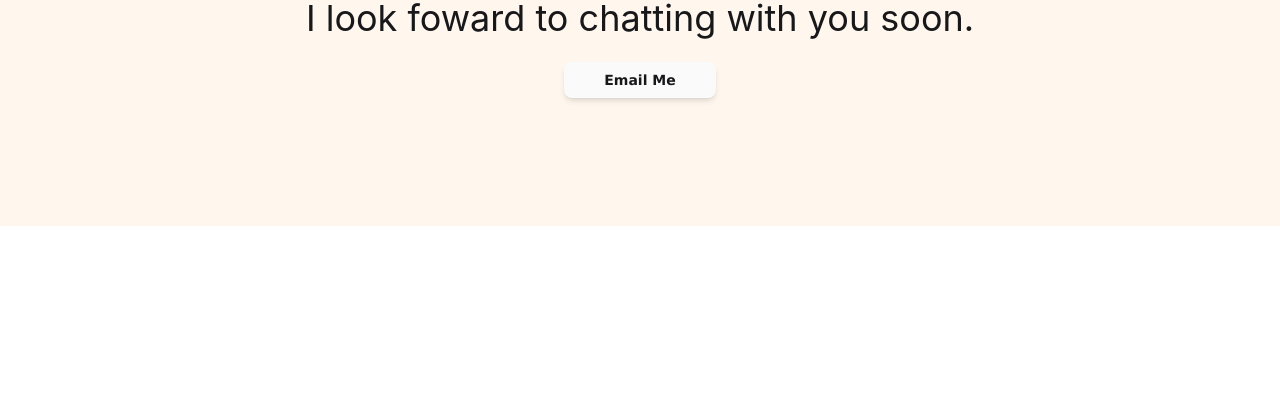
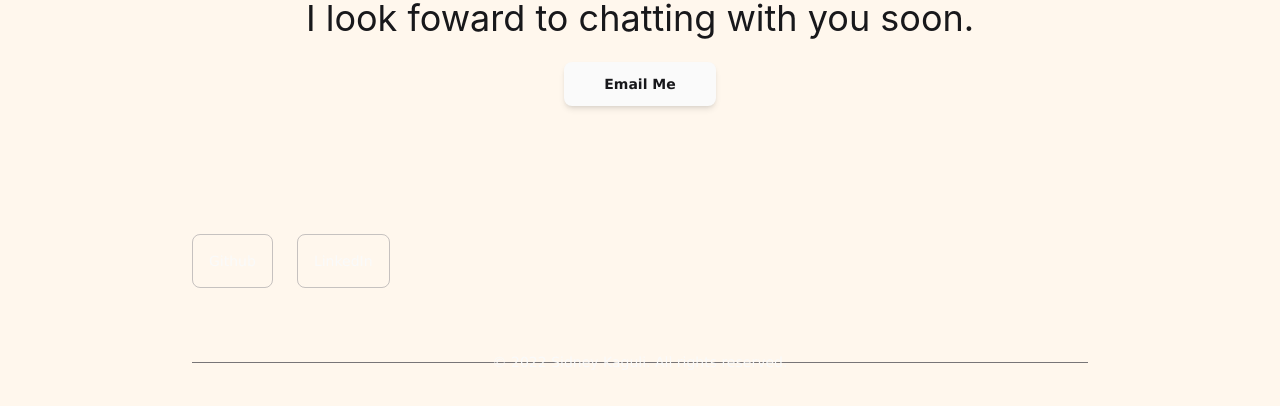
Before and after one commit to XsidX/sid-portfolio, a Next.js app: page / in a window 1280 px wide. Shown: the part 1764-2170 px from the top of the page. Before the commit the page ends 1990 px from the top, so only its background shows below. Built offline with nearby package versions, Linux system fonts and the light colour scheme.

Commit message:
Add Footer

```diff
--- /dev/null
+++ b/components/Footer.js
@@ -0,0 +1,30 @@
+import React from 'react';
+
+const Footer = () => (
+  <footer className="mx-auto max-w-4xl">
+    <div className="flex gap-6 py-8">
+      <button type="button" className="p-4 text-sm text-zinc-50 font-mplus border border-zinc-500/40 rounded-lg hover:bg-purple-900/10 hover:text-purple-500 hover:border-purple-900/10 transition duration-100 ease-in">
+        Github
+      </button>
+      <button type="button" className="p-4 text-sm text-zinc-50 font-mplus border border-zinc-500/40 rounded-lg hover:bg-orange-900/10 hover:text-orange-500 hover:border-purple-900/10 transition duration-100 ease-in">
+        LinkedIn
+      </button>
+    </div>
+    <div className="relative flex justify-center my-8">
+      {/* strike a line across the div */}
+      <div className="absolute top-1/2 left-0 w-full h-line bg-zinc-700/70" />
+      <div className="absolute left-1/8 w- top-0 bottom-0 w-1/2 blur-md dark:bg-zinc-900" />
+      <div className="absolute left-1/8 w- top-0 bottom-0 w-1/2 blur-lg dark:bg-zinc-900" />
+      <div className="absolute left-1/8 w- top-0 bottom-0 w-1/2 blur-md dark:bg-zinc-900" />
+      <p className="text-sm text-zinc-50 font-mplus z-10">
+        &copy;
+        {' '}
+        {new Date().getFullYear()}
+        {' '}
+        Sidney Kaguli. All rights reserved.
+      </p>
+    </div>
+  </footer>
+);
+
+export default Footer;
--- a/components/layouts/main.js
+++ b/components/layouts/main.js
@@ -2,6 +2,7 @@ import React from 'react';
 import Head from 'next/head';
 import PropTypes from 'prop-types';
 import Header from '../Header/Header';
+import Footer from '../Footer';
 
 const Main = ({ children }) => (
   <main className="pb-8 min-h-screen bg-orange-50 dark:bg-zinc-900 text-zinc-900 dark:text-zinc-300 break-words leading-6 transition-colors duration-500">
@@ -26,6 +27,7 @@ const Main = ({ children }) => (
     <div className="pt-14 mx-auto max-w-3xl">
       {children}
     </div>
+    <Footer />
   </main>
 );
 
--- a/pages/index.js
+++ b/pages/index.js
@@ -56,13 +56,12 @@ const Home = () => (
         <p className="text-4xl"> I look foward to chatting with you soon. </p>
         <Link
           href="mailto:sidneykaguli@gmail.com"
-          className="relative mt-6 bg-zinc-50 text-zinc-900 py-2 px-10 text-sm font-mplus font-semibold rounded-lg text-center shadow-md hover:shadow-zinc-200/20 hover:shadow-lg transition ease-in duration-100"
+          className="relative mt-6 bg-zinc-50 text-zinc-900 py-3 px-10 text-sm font-mplus font-semibold rounded-lg text-center shadow-md hover:shadow-zinc-200/20 hover:shadow-lg transition ease-in duration-100"
         >
           Email Me
         </Link>
       </div>
     </section>
-
   </Layout>
 );
 
--- a/tailwind.config.js
+++ b/tailwind.config.js
@@ -12,6 +12,7 @@ module.exports = {
       },
       height: {
         project: '28rem',
+        line: '1px',
       },
     },
   },
```
